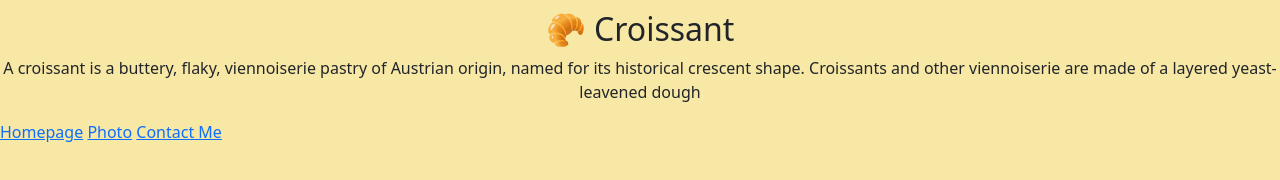
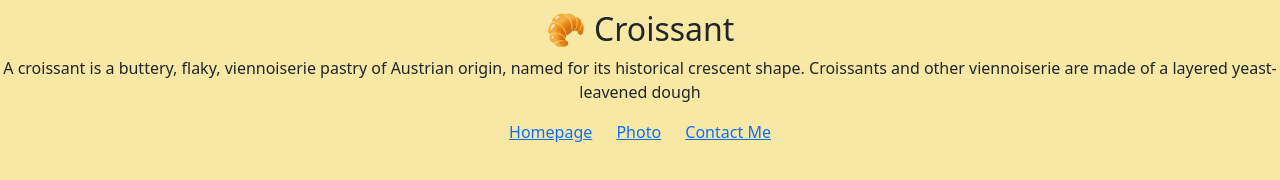
Before and after one commit to deblynt13/SheCodes-Resp.-Week3-lesson-5, a plain HTML site: page index.html in a window 1280 px wide. Drawn offline with nearby package versions, Linux system fonts and the light colour scheme.

Commit message:
Update styles.css

```diff
--- a/css/styles.css
+++ b/css/styles.css
@@ -12,8 +12,16 @@ p {
 h1 {
   text-align: center;
 }
-footer a {
+footer  {
   text-align: center;
+}
+footer a{
+    margin: 0 10px;
+
+
+}
+
+
 }
 img {
   text-align: center;
```
